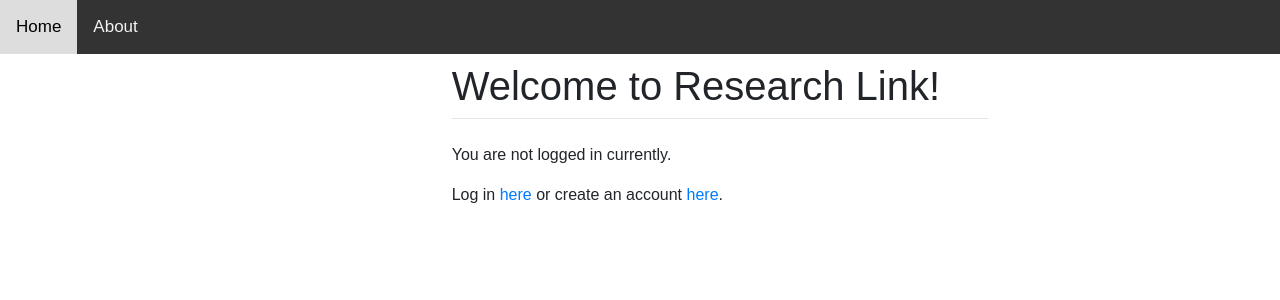
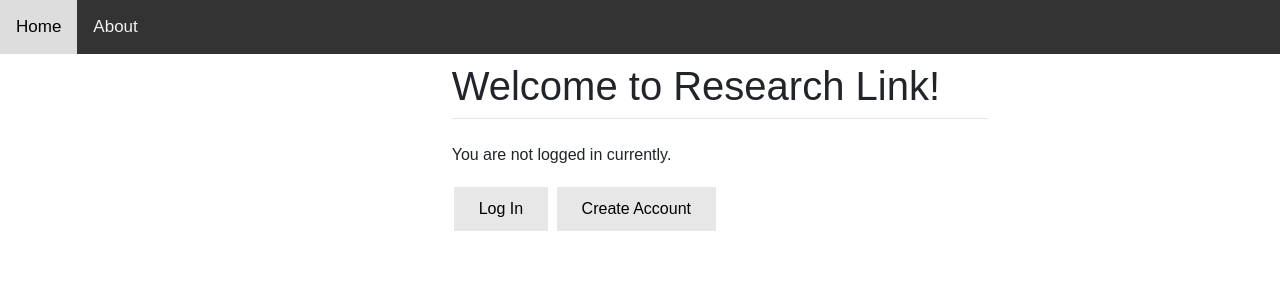
Before and after one commit to JarryLc/ResearchLinkSqlite, a Django app: page / in a window 1280 px wide. Shown: the top 300 px of the page. Run offline with Django 3.2, Linux system fonts and the light colour scheme; some libraries are stand-ins or nearby versions.

Commit message:
Updated home page

```diff
--- a/main/templates/main/home.html
+++ b/main/templates/main/home.html
@@ -25,7 +25,7 @@
         <p>{{ msg }}</p>
     {% else %}
         <p>{{ msg }}</p>
-        <p>Log in <a href="/login/">here</a> or create an account <a href="/register/">here</a>.</p>
+        <p> <a href="/login/" class = "bttn">Log In</a> <a href="/register/" class = "bttn">Create Account</a></p>
     {% endif %}
 
 {#    <form method="post" action="#">#}
```
